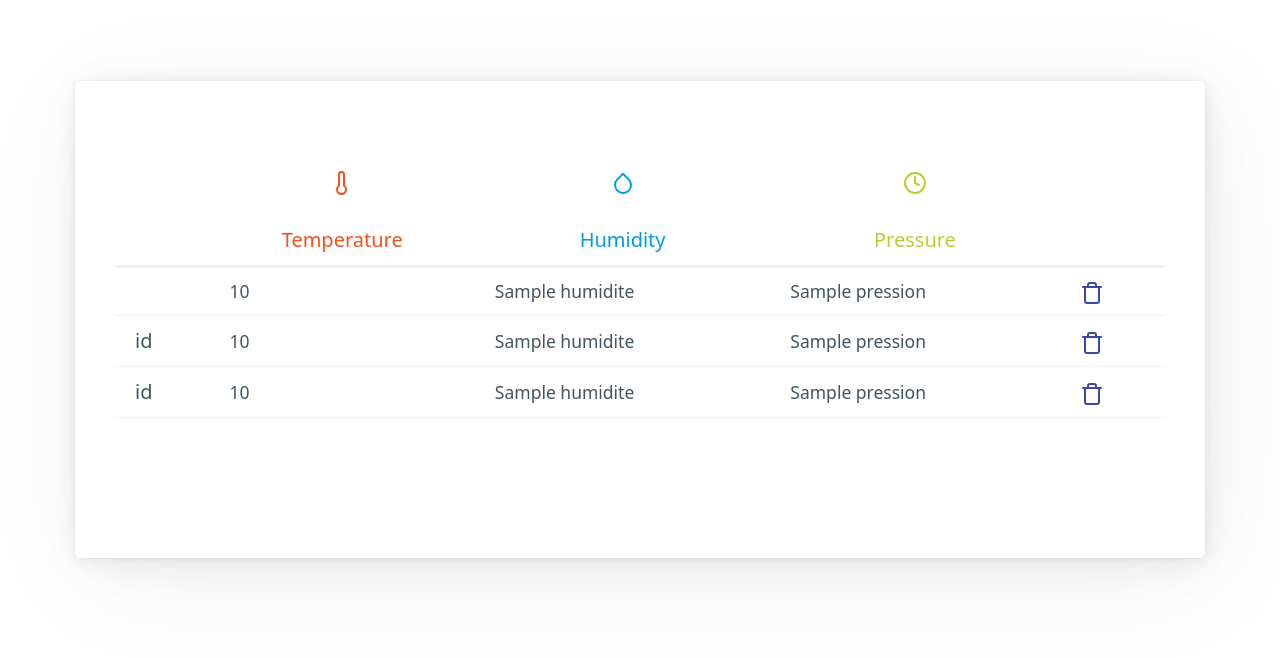
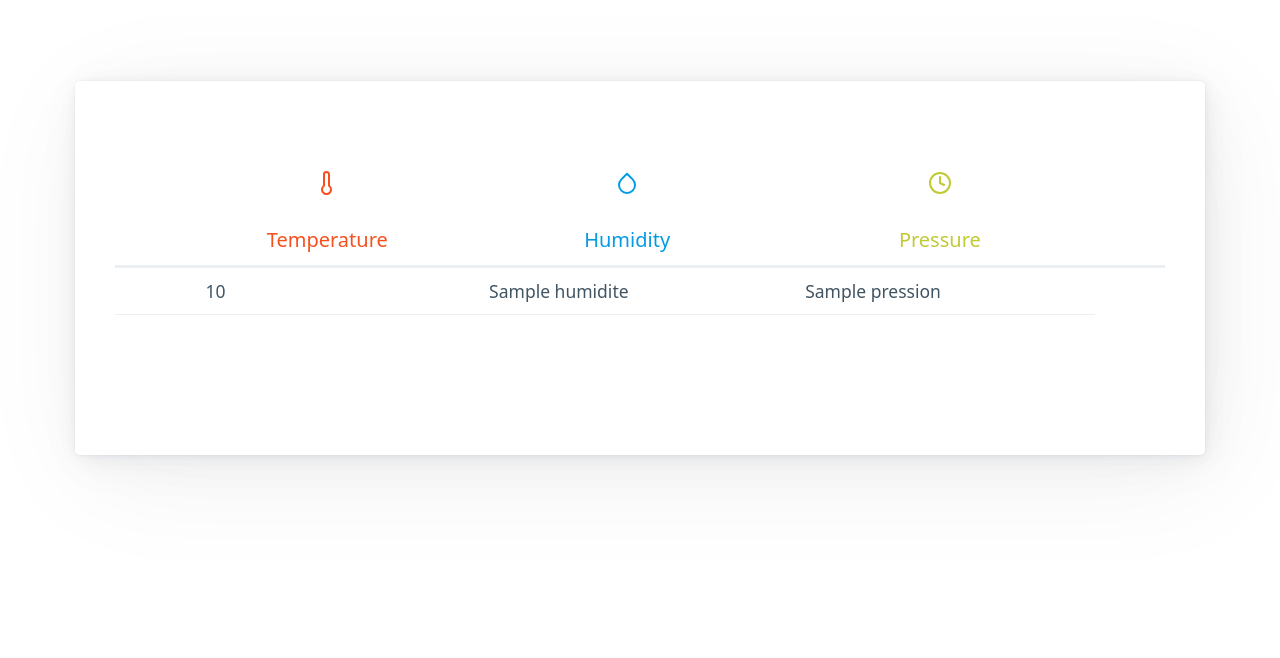
Before and after one commit to ebuaa/projetiot, a Flask app: template templates/index.html in a window 1280 px wide. Shown: the part 353-1011 px from the top of the page. Run offline with Flask 3, Linux system fonts and the light colour scheme; the template is opened without the code that fills it: most values are stand-ins (such as "Sample title", 1, 10 or a date in 2020).

Commit message:
améliorations

```diff
--- a/templates/index.html
+++ b/templates/index.html
@@ -61,24 +61,7 @@
         <td>{{temperature}}</td>
         <td>{{humidite}}</td>
         <td>{{pression}}</td>
-        <td><a style="color: #3949ab;"><i data-feather="trash"></i>
-          </a></td>
       </tr>
-      <tr>
-        <th scope="row">id</th>
-        <td>{{temperature}}</td>
-        <td>{{humidite}}</td>
-        <td>{{pression}}</td>
-        <td><a style="color: #3949ab;"><i data-feather="trash"></i>
-      </tr>
-      <tr>
-        <th scope="row">id</th>
-        <td>{{temperature}}</td>
-        <td>{{humidite}}</td>
-        <td>{{pression}}</td>
-        <td><a style="color: #3949ab;"><i data-feather="trash"></i>
-      </tr>
-
     </tbody>
     <tfoot>
       <!-- <tr>
```
